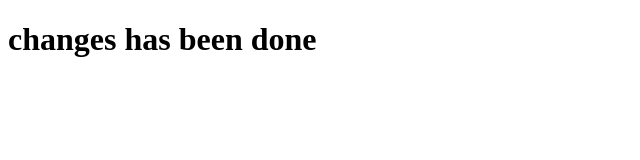
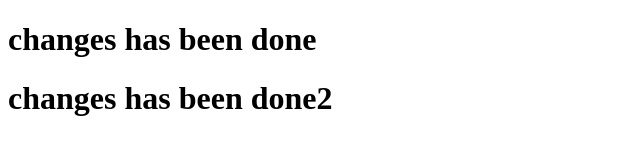
Before and after one commit to shubham20205156/git, a plain HTML site: page index.html in a window 1280 px wide. Shown: the whole page, without its empty margins (0-640 px from the left). Drawn offline with Linux system fonts and the light colour scheme.

Commit message:
updated index.html

```diff
--- a/index.html
+++ b/index.html
@@ -7,5 +7,7 @@
 </head>
 <body>
     <h1>changes has been done </h1>
+    <h1>changes has been done2 </h1>
+
 </body>
 </html>
```
